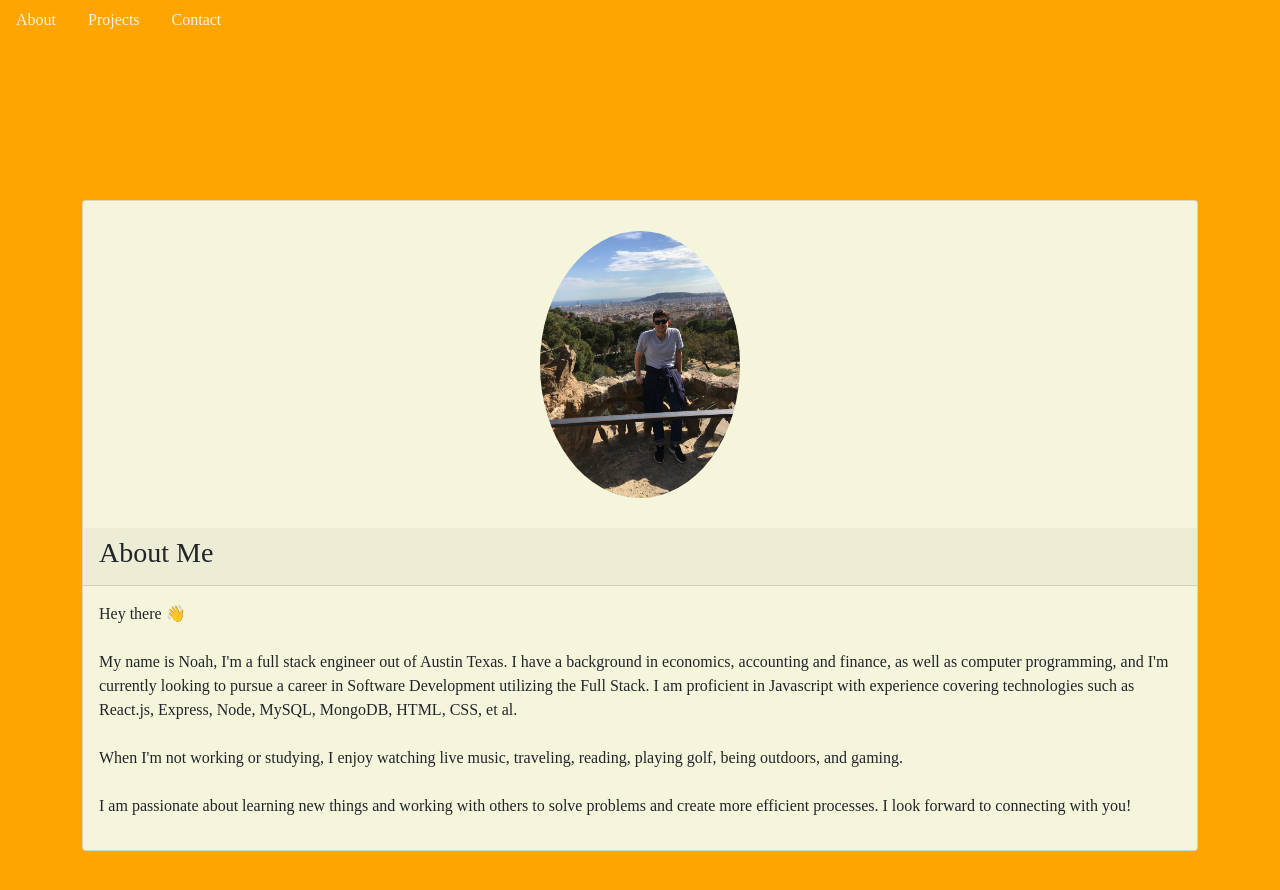
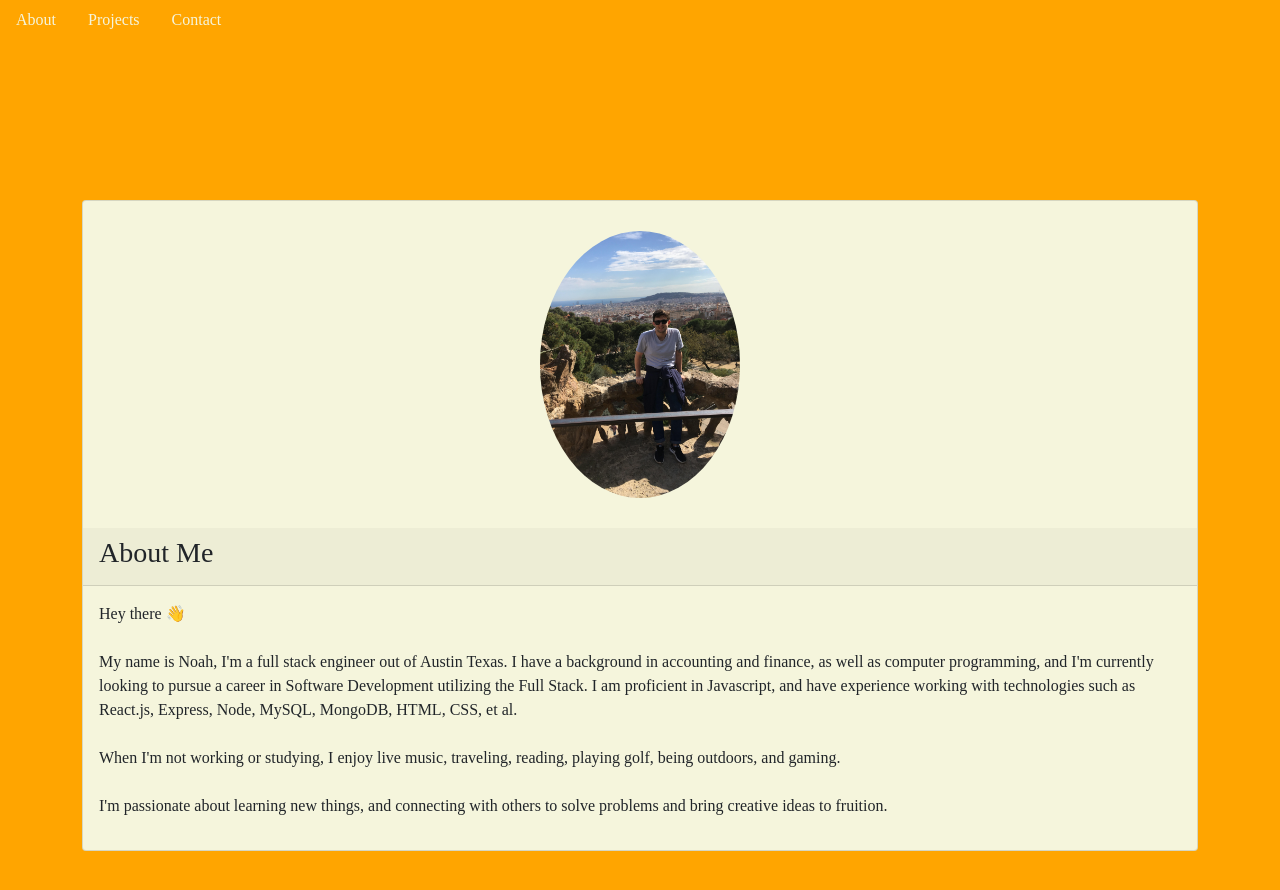
Before and after one commit to nsherman113/nsherman-portfolio, a React (Create React App) app: page / in a window 1280 px wide. Built offline with nearby package versions, Linux system fonts and the light colour scheme; a web font is replaced by a local one.

Commit message:
about me update

```diff
--- a/src/components/about.js
+++ b/src/components/about.js
@@ -19,19 +19,18 @@ const aboutMe = () => {
               <br />
               <br />
               My name is Noah, I'm a full stack engineer out of Austin Texas. I
-              have a background in economics, accounting and finance, as well as
+              have a background in accounting and finance, as well as
               computer programming, and I'm currently looking to pursue a career
               in Software Development utilizing the Full Stack. I am proficient
-              in Javascript with experience covering technologies such as
+              in Javascript, and have experience working with technologies such as
               React.js, Express, Node, MySQL, MongoDB, HTML, CSS, et al.
               <br />
               <br />
-              When I'm not working or studying, I enjoy watching live music,
+              When I'm not working or studying, I enjoy live music,
               traveling, reading, playing golf, being outdoors, and gaming.
               <br />
-              <br />I am passionate about learning new things and working with
-              others to solve problems and create more efficient processes. I
-              look forward to connecting with you!
+              <br />I'm passionate about learning new things, and connecting with
+              others to solve problems and bring creative ideas to fruition.
             </p>
           </div>
         </div>
```
